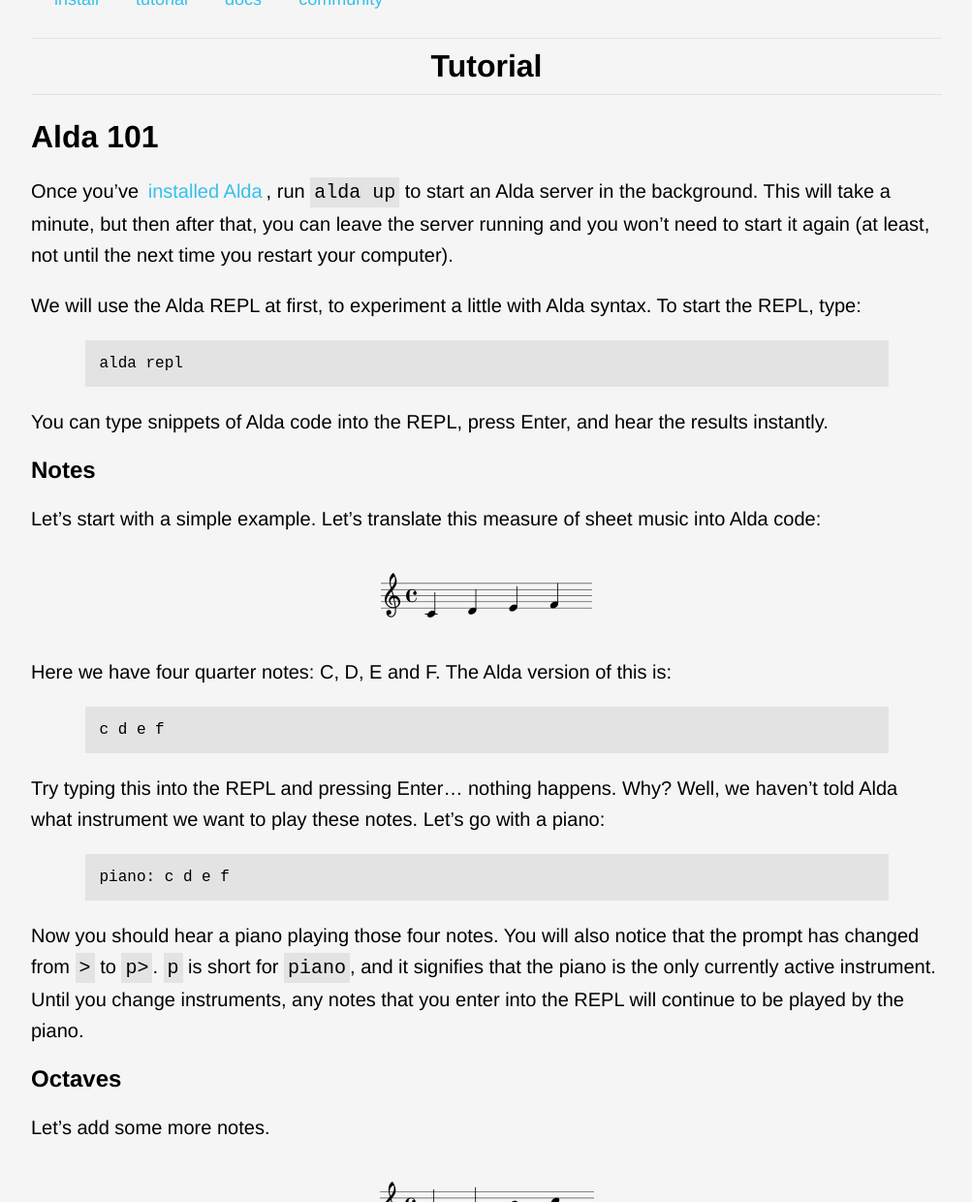
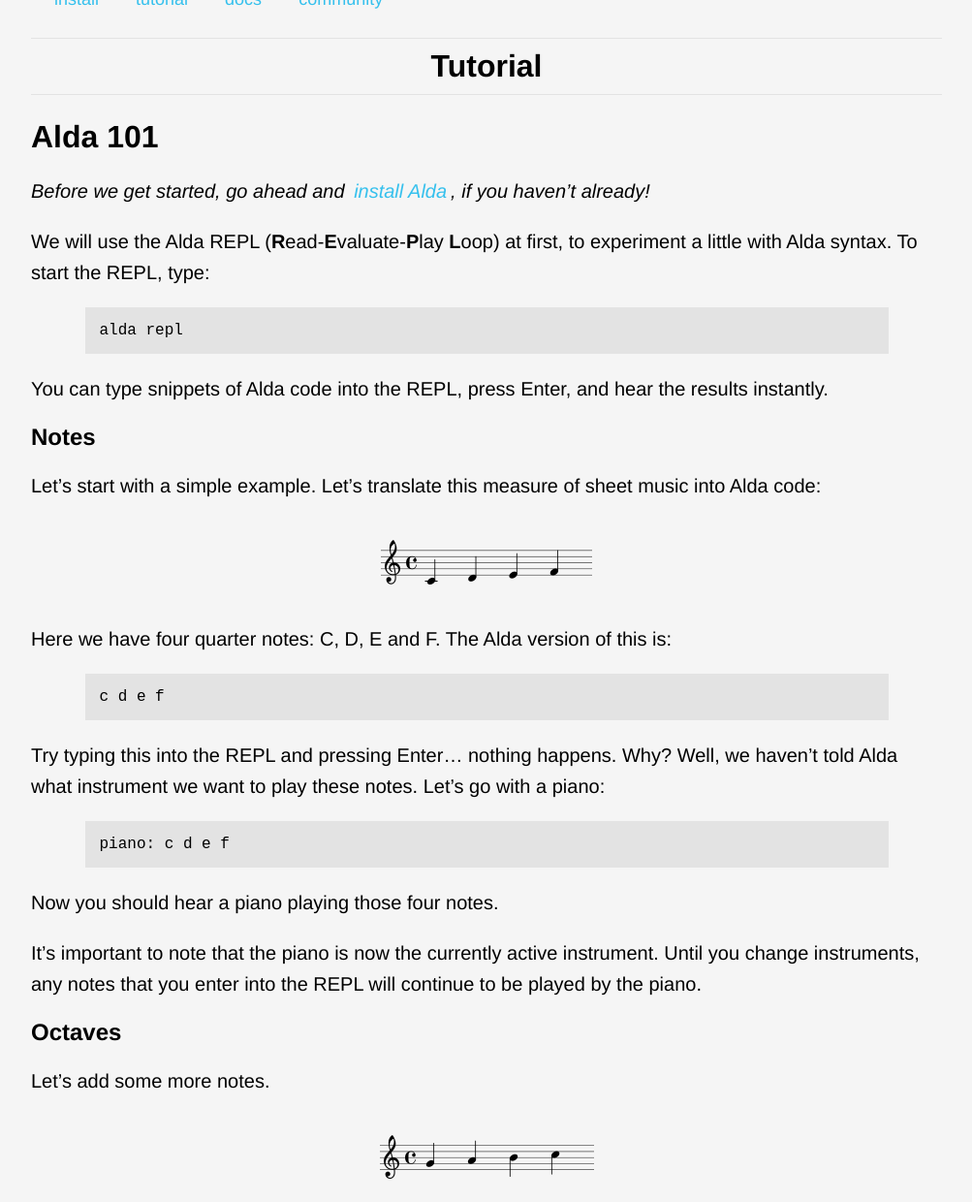
Before and after one commit to alda-lang/alda.io, a Jekyll site: the page built from tutorial.md, in a window 1280 px wide and 1400 px high, cut to the strip 160-1400 px from the top of the window. Shown: the whole strip at 97% size, without its empty margins (138-1141 px from the left). Built offline with Jekyll 4.4.1, drawn with Linux system fonts in a browser that asks for light colours; some of the changed text lies outside the part shown.

Commit message:
Misc. tutorial updates for Alda v2

````diff
--- a/tutorial.md
+++ b/tutorial.md
@@ -7,14 +7,11 @@
 
 # Alda 101
 
-Once you've [installed Alda][install], run `alda up` to start an Alda server in
-the background. This will take a minute, but then after that, you can leave the
-server running and you won't need to start it again (at least, not until the
-next time you restart your computer).
+_Before we get started, go ahead and [install Alda][install], if you haven't
+already!_
 
-[install]: {{ "/install" | prepend: site.baseurl }}
-
-We will use the Alda REPL at first, to experiment a little with Alda syntax. To start the REPL, type:
+We will use the Alda REPL (**R**ead-**E**valuate-**P**lay **L**oop) at first, to
+experiment a little with Alda syntax. To start the REPL, type:
 
 ```alda
 alda repl
@@ -40,7 +37,11 @@
 piano: c d e f
 ```
 
-Now you should hear a piano playing those four notes. You will also notice that the prompt has changed from `>` to `p>`. `p` is short for `piano`, and it signifies that the piano is the only currently active instrument. Until you change instruments, any notes that you enter into the REPL will continue to be played by the piano.
+Now you should hear a piano playing those four notes.
+
+It's important to note that the piano is now the currently active instrument.
+Until you change instruments, any notes that you enter into the REPL will
+continue to be played by the piano.
 
 ## Octaves
 
@@ -149,7 +150,9 @@
 
 Notice that, just like with a sequence of consecutive notes, specifying a note length on one note of a chord will make that the default note length for all subsequent notes.
 
-A convenient feature of Alda is that the notes in a chord do not need to be the same length. This can be convenient when writing pieces of music that feature melodies weaving in and out of chords:
+A convenient feature of Alda is that the notes in a chord do not need to be the
+same length. This can be useful if you're writing a piece of music that features
+a melody weaving in and out of chords:
 
 ![score chords 2](/images/score11.png)
 
@@ -169,7 +172,7 @@
 V1: o5 c4 < b a g | e1     V2: o4 c1/e/g | < g+/b
 ```
 
-To exit the Alda REPL, type `bye` and press Enter.
+To exit the Alda REPL, press `Ctrl+D` or enter `:quit`.
 
 # Writing a score
 
@@ -286,8 +289,8 @@
 If you'd like to go deeper, check out [the docs][docs] or come chat with us on
 [Slack][slack]!
 
+[install]: {{ "/install" | prepend: site.baseurl }}
 [scientific-pitch-notation]: https://en.wikipedia.org/wiki/Scientific_pitch_notation
 [dotted-notes]: https://en.wikipedia.org/wiki/Dotted_note
-
 [docs]: https://github.com/alda-lang/alda/blob/master/doc/index.md
 [slack]: https://slack.alda.io
````
Also changed, not shown: other parts of tutorial.md (+1 -1 lines).
